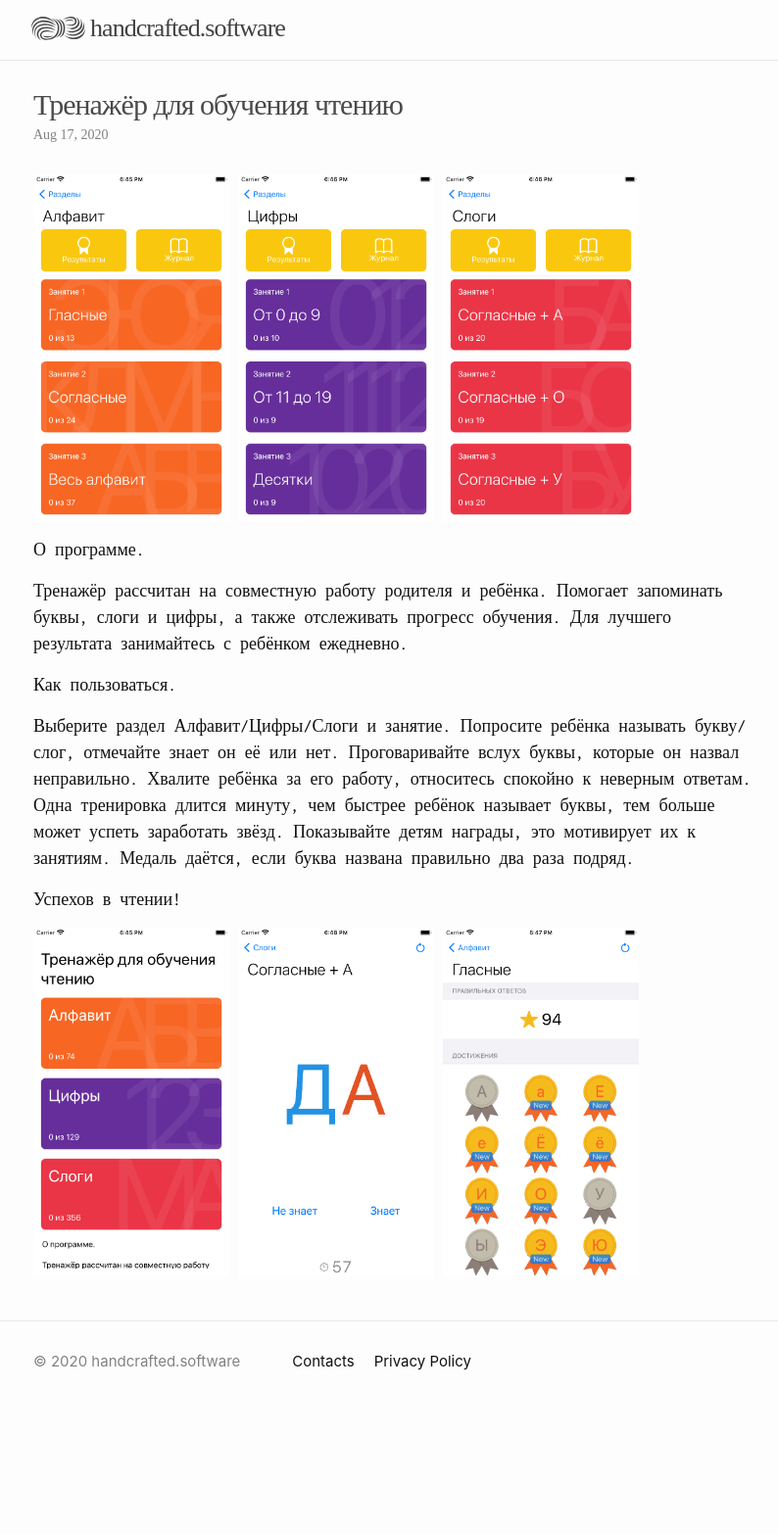
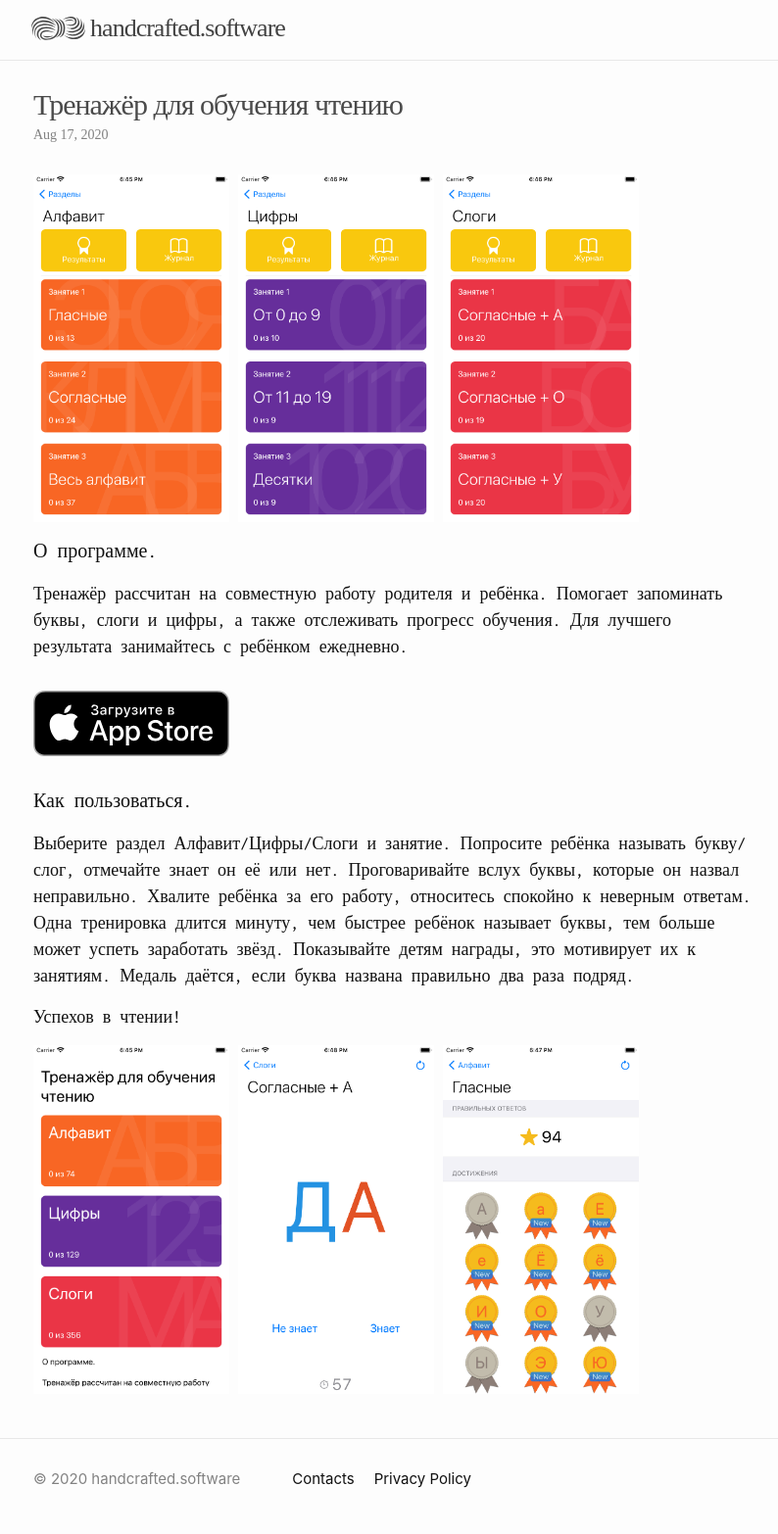
Before and after one commit to handcraftedsoftware/pages, a Jekyll site: the page built from _posts/2020-08-17-symbols.md, in a window 1280 px wide. Shown: the whole page at 98% size, without its empty margins (236-1030 px from the left). Built offline with Jekyll 4.4.1, drawn with Linux system fonts in a browser that asks for light colours; some web fonts are replaced; before the commit the page ends 1446 px from its top, so only the background shows below that.

Commit message:
Add apple store download button and moved logo to image folder

```diff
--- a/_includes/header.html
+++ b/_includes/header.html
@@ -3,7 +3,7 @@
   <div class="wrapper">
     {%- assign page_paths = site.header_pages -%}
     <a class="site-title" rel="author" href="{{ "/" | relative_url }}">
-      <img class="logotype" src="/assets/handcrafted.software.svg" alt="{{ site.title | escape }}" />
+      <img class="logotype" src="/assets/images/handcrafted.software.svg" alt="{{ site.title | escape }}" />
       {{ site.title | escape }}
     </a>
 
--- a/_posts/2020-08-17-symbols.md
+++ b/_posts/2020-08-17-symbols.md
@@ -8,12 +8,16 @@ permalink: /apps/symbols
 <img src="/assets/images/symbols/3.png" width="200"/>
 <img src="/assets/images/symbols/4.png" width="200"/>
 
-О программе.
+#### О программе.
 
 Тренажёр рассчитан на совместную работу родителя и ребёнка. Помогает запоминать буквы, слоги и цифры, а также отслеживать прогресс обучения.
 Для лучшего результата занимайтесь с ребёнком ежедневно.
 
-Как пользоваться.
+<a href="https://apps.apple.com/ru/app/тренажёр-для-обучения-чтению/id1527876284?l=en" style="display: inline-block; margin: 1rem 0;">
+    <img src="/assets/images/download-on-the-app-store-ru.svg" width="200"/>
+</a>
+
+#### Как пользоваться.
 
 Выберите раздел Алфавит/Цифры/Слоги и занятие.
 Попросите ребёнка называть букву/слог, отмечайте знает он её или нет.
```
Also changed, not shown: assets/images/download-on-the-app-store-ru.svg (added), assets/images/handcrafted.software.svg (added).
